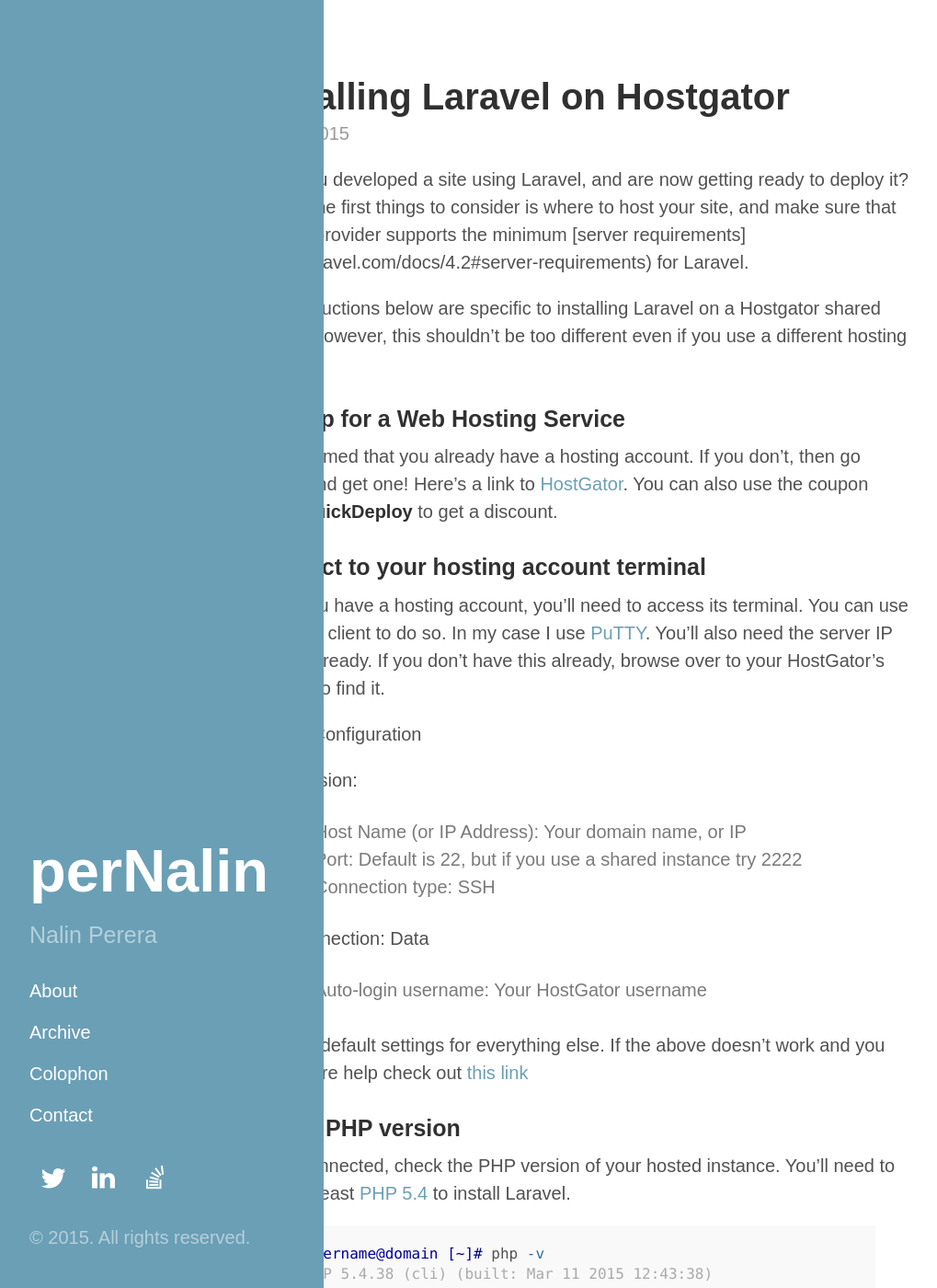
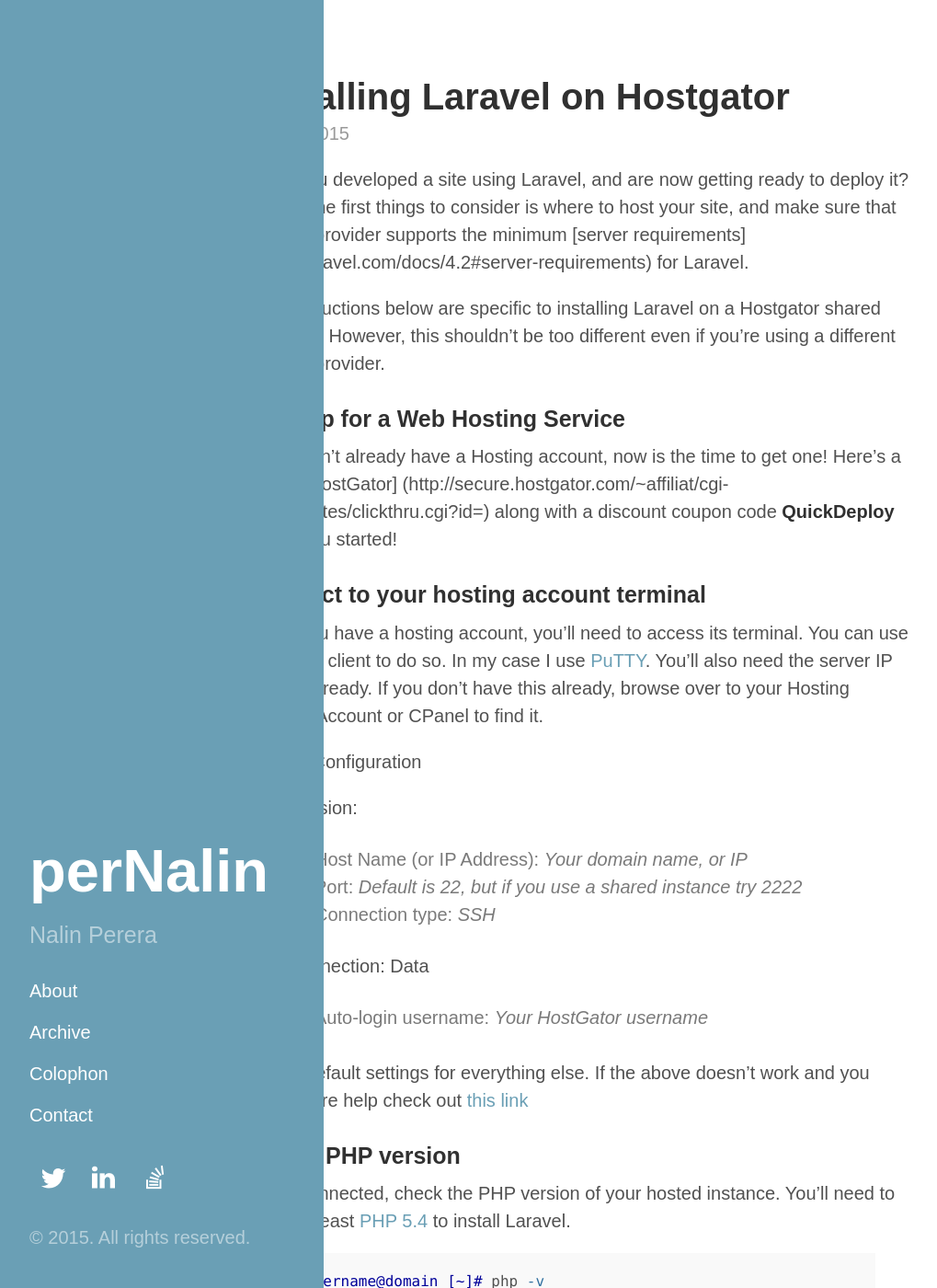
Before and after one commit to pernalin/pernalin.github.io, a Jekyll site: the page built from _posts/2015-04-12-laravel-on-hostgator.md, in a window 1280 px wide and 1400 px high. Shown: the whole window at 92% size, without its empty margins (8-1027 px from the left). Built offline with Jekyll 4.4.1, drawn with Linux system fonts in a browser that asks for light colours; nearby versions of some CDN libraries; Markdown is read by kramdown in place of the engine named in the settings; comment, search, counter and statistics services are not loaded; some of the changed text lies outside the part shown.

Commit message:
fixed typos and grammar

```diff
--- a/_posts/2015-04-12-laravel-on-hostgator.md
+++ b/_posts/2015-04-12-laravel-on-hostgator.md
@@ -7,29 +7,29 @@ Have you developed a site using Laravel, and are now getting ready to deploy it?
 consider is where to host your site, and make sure that hosting provider supports the minimum [server requirements]
 (http://laravel.com/docs/4.2#server-requirements) for Laravel.
 
-The instructions below are specific to installing Laravel on a Hostgator shared server. However, this shouldn't be
-too different even if you use a different hosting provider.
+The instructions below are specific to installing Laravel on a Hostgator shared instance. However, this shouldn't be
+too different even if you're using a different hosting provider.
 
 ### Sign up for a Web Hosting Service
-I've assumed that you already have a hosting account. If you don't, then go ahead and get
-one! Here's a link to [HostGator](http://secure.hostgator.com/~affiliat/cgi-bin/affiliates/clickthru.cgi?id=). You
-can also use the coupon code: **QuickDeploy** to get a discount.
+If you don't already have a Hosting account, now is the time to get one! Here's a link to [HostGator]
+(http://secure.hostgator.com/~affiliat/cgi-bin/affiliates/clickthru.cgi?id=) along with a discount coupon code
+**QuickDeploy** to get you started!
 
 ### Connect to your hosting account terminal
 Once you have a hosting account, you'll need to access its terminal. You can use any SSH client to do so. In my
-case I use [PuTTY](http://www.putty.org/). You'll also need the server IP Address ready. If you don't have this already, browse over to
-your HostGator's CPanel to find it.
+case I use [PuTTY](http://www.putty.org/). You'll also need the server IP Address ready. If you don't have this
+already, browse over to your Hosting Service Account or CPanel to find it.
 
 PuTTY Configuration
 
 *    Session:
-     > Host Name (or IP Address): Your domain name, or IP
-     > Port: Default is 22, but if you use a shared instance try 2222
-     > Connection type: SSH
+     > Host Name (or IP Address): *Your domain name, or IP*
+     > Port: *Default is 22, but if you use a shared instance try 2222*
+     > Connection type: *SSH*
 *    Connection: Data
-     > Auto-login username: Your HostGator username
+     > Auto-login username: *Your HostGator username*
 
-I left the default settings for everything else. If the above doesn't work and you need more help check out [this
+I used default settings for everything else. If the above doesn't work and you need more help check out [this
 link](https://support.hostgator.com/articles/specialized-help/technical/ssh-keying-through-putty-on-windows-or-linux)
 
 ### Check PHP version
```
Also changed, not shown: other parts of _posts/2015-04-12-laravel-on-hostgator.md (+4 -3 lines).
